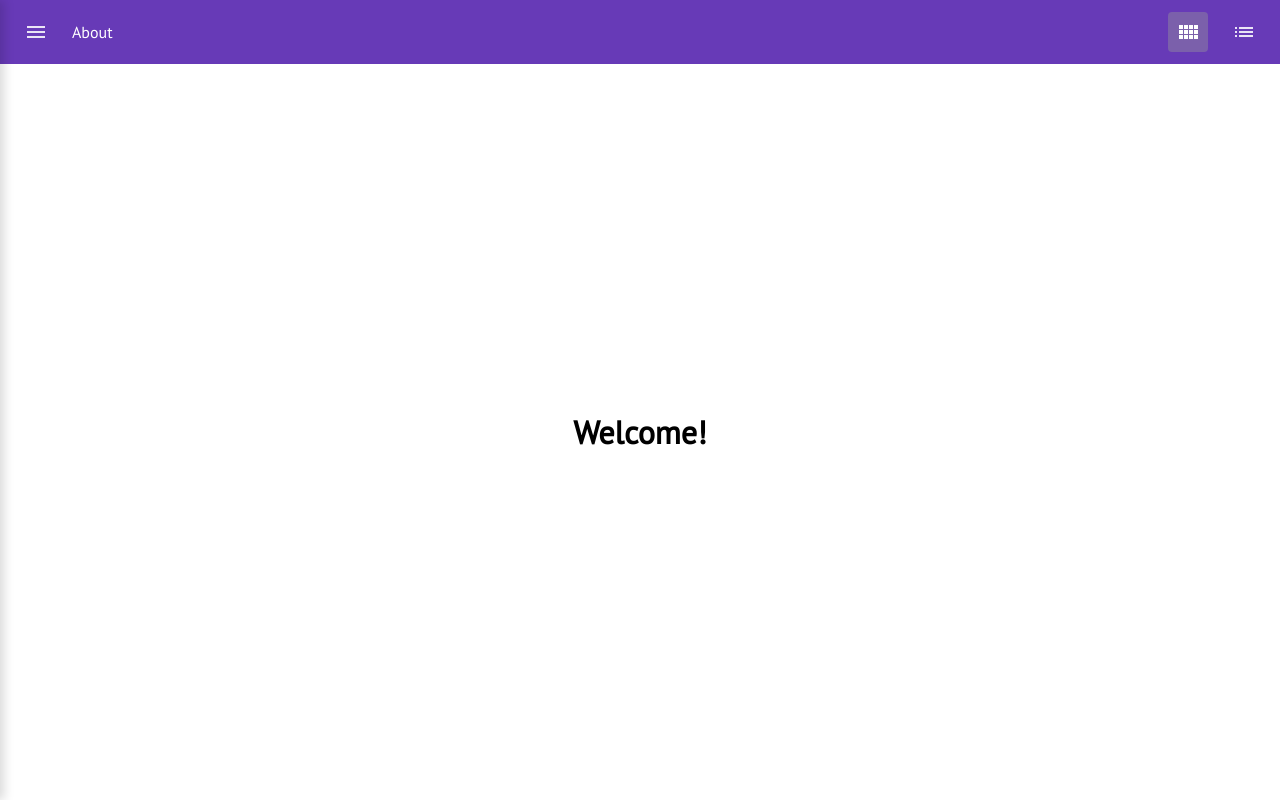
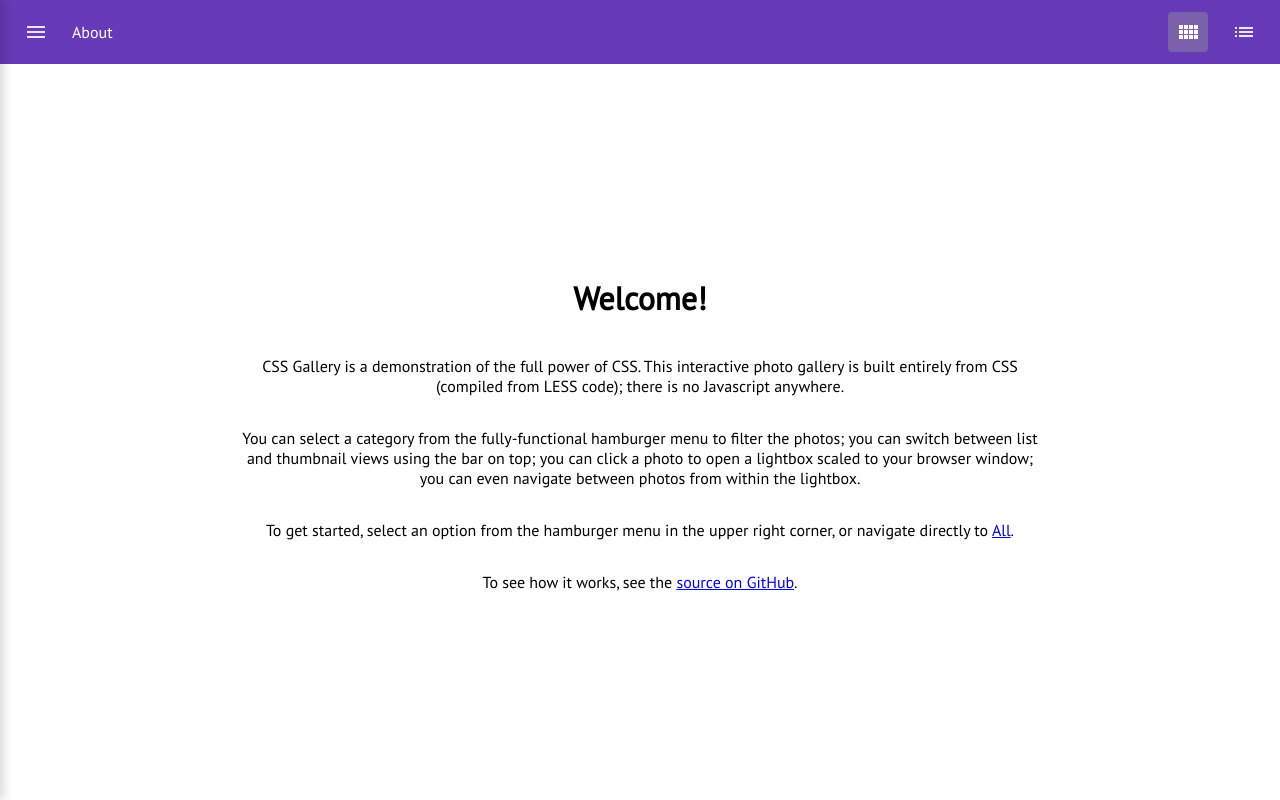
Before and after one commit to SLaks/CSS-Gallery, a website: page index.html in a window 1280 px wide. Drawn offline with Linux system fonts and the light colour scheme.

Commit message:
Add introductory text

```diff
--- a/index.html
+++ b/index.html
@@ -69,6 +69,10 @@
 		<div class="Content">
 			<div class="AboutPage">
 				<h1>Welcome!</h1>
+				<p>CSS Gallery is a demonstration of the full power of CSS.  This interactive photo gallery is built entirely from CSS (compiled from LESS code); there is no Javascript anywhere.</p>
+				<p>You can select a category from the fully-functional hamburger menu to filter the photos; you can switch between list and thumbnail views using the bar on top; you can click a photo to open a lightbox scaled to your browser window; you can even navigate between photos from within the lightbox.</p>
+				<p>To get started, select an option from the hamburger menu in the upper right corner, or navigate directly to <a href="#all">All</a>.</p>
+				<p>To see how it works, see the <a href="https://github.com/SLaks/CSS-Gallery">source on GitHub</a>.</p>
 			</div>
 			<!-- Emmet expression: section.Gallery>label[for=photo-$]*15>span*4 -->
 			<section class="Gallery">
```
